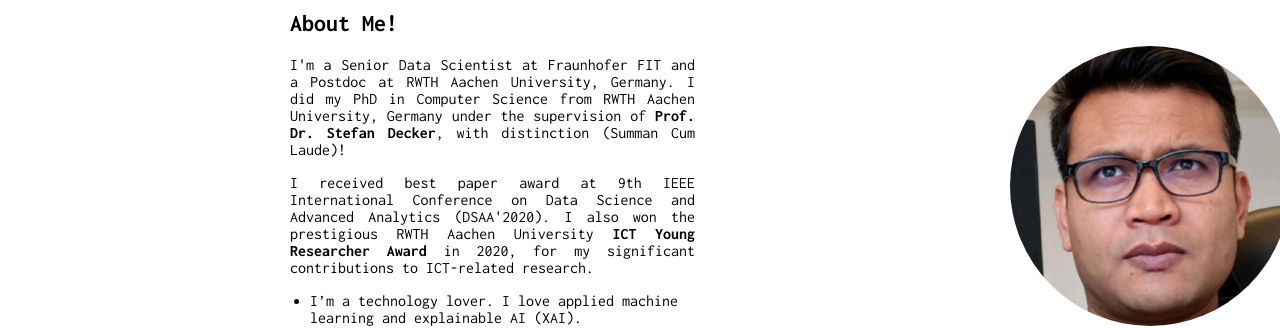
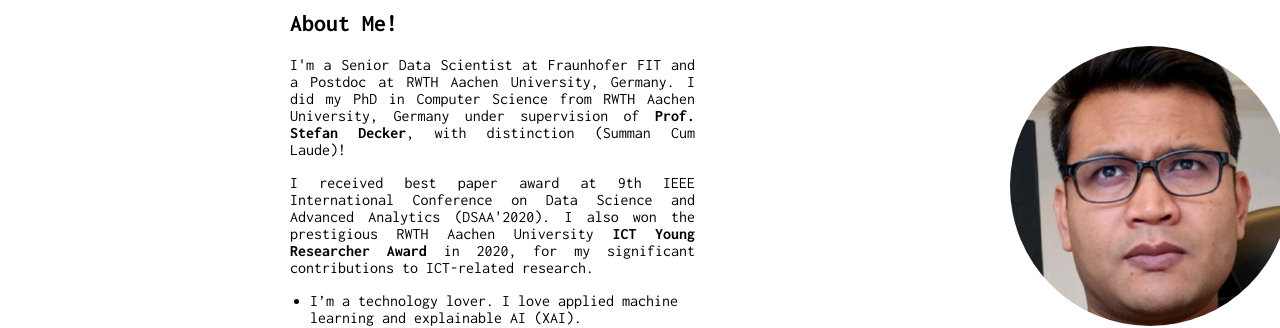
Before and after one commit to rezacsedu/rezacsedu.github.io, a Jekyll site: the page built from index.md, in a window 1280 px wide. Shown: the part 129-457 px from the top of the page. Built offline with Jekyll 4.4.1, drawn with Linux system fonts in a browser that asks for light colours; our own code applies the rules of GitHub Pages for plain Markdown files.

Commit message:
Update index.md

```diff
--- a/index.md
+++ b/index.md
@@ -2,7 +2,7 @@
 
 <img class="profile-picture" src="img/1664312512000.jpg" width="150">
 
-<p style='text-align: justify;'> I'm a Senior Data Scientist at Fraunhofer FIT and a Postdoc at RWTH Aachen University, Germany. I did my PhD in Computer Science from RWTH Aachen University, Germany under the supervision of <b>Prof. Dr. Stefan Decker</b>, with distinction (Summan Cum Laude)! </p>
+<p style='text-align: justify;'> I'm a Senior Data Scientist at Fraunhofer FIT and a Postdoc at RWTH Aachen University, Germany. I did my PhD in Computer Science from RWTH Aachen University, Germany under supervision of <b>Prof. Stefan Decker</b>, with distinction (Summan Cum Laude)! </p>
 
 <p style='text-align: justify;'>I received best paper award at 9th IEEE International Conference on Data Science and Advanced Analytics (DSAA'2020). I also won the prestigious RWTH Aachen University <b>ICT Young Researcher Award</b> in 2020, for my significant contributions to ICT-related research. </p>
 
```
